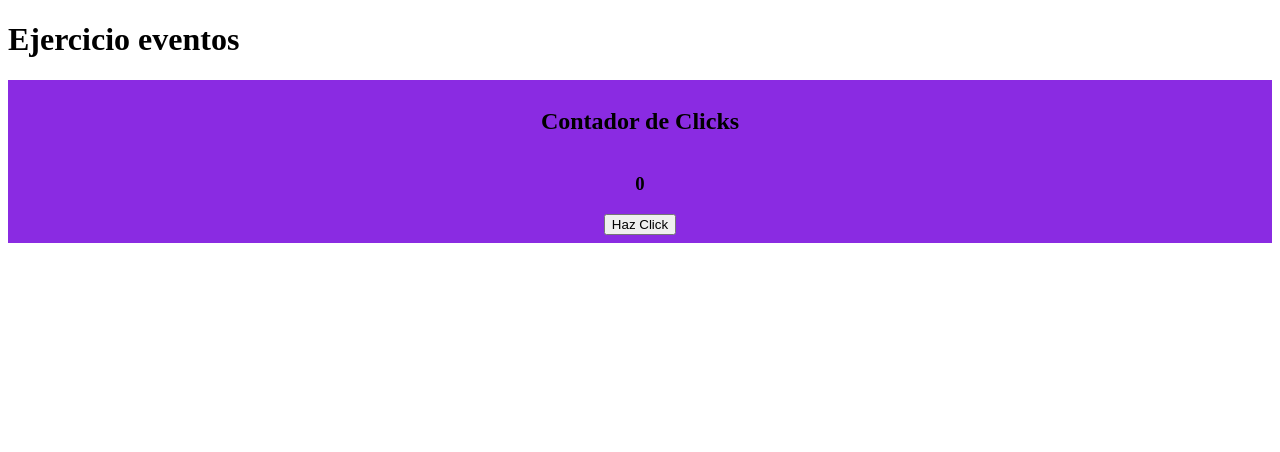
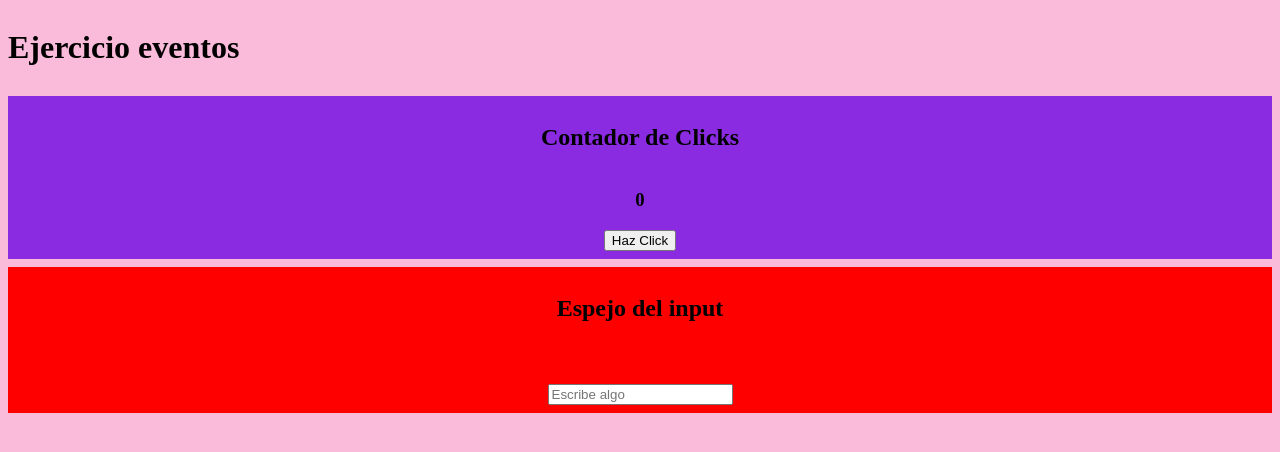
Before and after one commit to javier-ibanez-vizuete/react-events, a React (Vite) app: page / in a window 1280 px wide. Shown: the top 452 px of the page. Built offline with nearby package versions, Linux system fonts and the light colour scheme.

Commit message:
feat(app): add a input with a real time display value

```diff
--- a/src/App.jsx
+++ b/src/App.jsx
@@ -1,10 +1,12 @@
 import { ClicksCounter } from "./components/ClicksCounter/ClicksCounter";
+import { InputMirror } from "./components/InputMirror/InputMirror";
 
 export const App = () => {
 	return (
 		<>
 			<h1>Ejercicio eventos</h1>
 			<ClicksCounter />
+			<InputMirror />
 		</>
 	);
 };
--- /dev/null
+++ b/src/components/InputMirror/InputMirror.css
@@ -0,0 +1,3 @@
+.input-mirror-container {
+    background-color: red;
+}
--- /dev/null
+++ b/src/components/InputMirror/InputMirror.jsx
@@ -0,0 +1,15 @@
+import { useState } from 'react'
+import './InputMirror.css'
+
+export const InputMirror = () => {
+    const [text, setText] = useState("");
+    const onInputChange = (event) => setText(event.target.value)
+
+    return (
+        <div className='input-mirror-container'>
+            <h2>Espejo del input</h2>
+            <h4>{text}</h4>
+            <input type="text" name="input-mirror" placeholder='Escribe algo' id="input-mirror" onChange={onInputChange} />
+        </div>
+    )
+}
--- a/src/index.css
+++ b/src/index.css
@@ -0,0 +1,17 @@
+body {
+  background-color: #FABADA;
+}
+
+#root {
+  display: flex;
+  flex-direction: column;
+  gap: 0.5rem;
+}
+
+#root div {
+  display: flex;
+  flex-direction: column;
+  align-items: center;
+
+  padding: 8px;
+}
```
